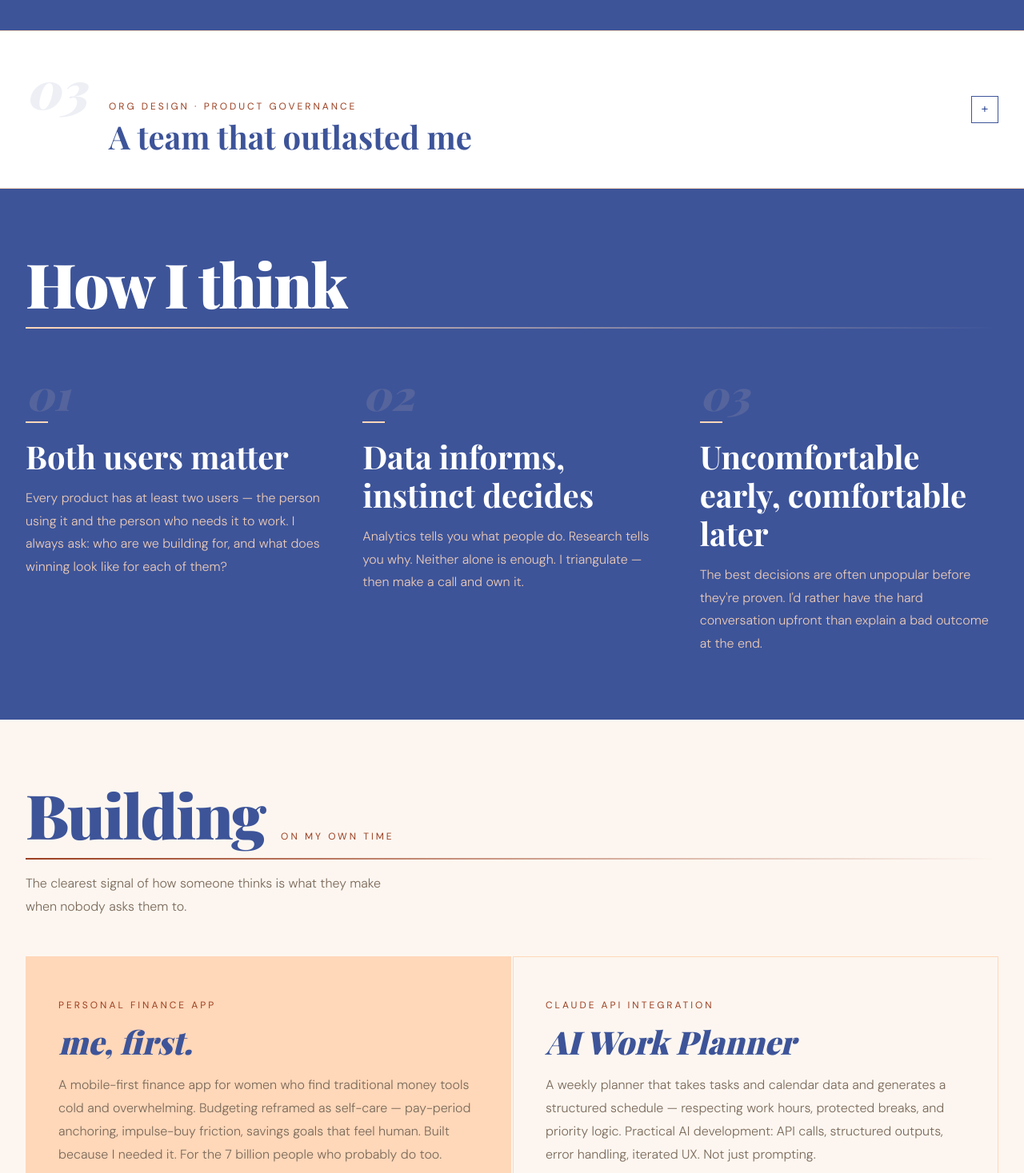
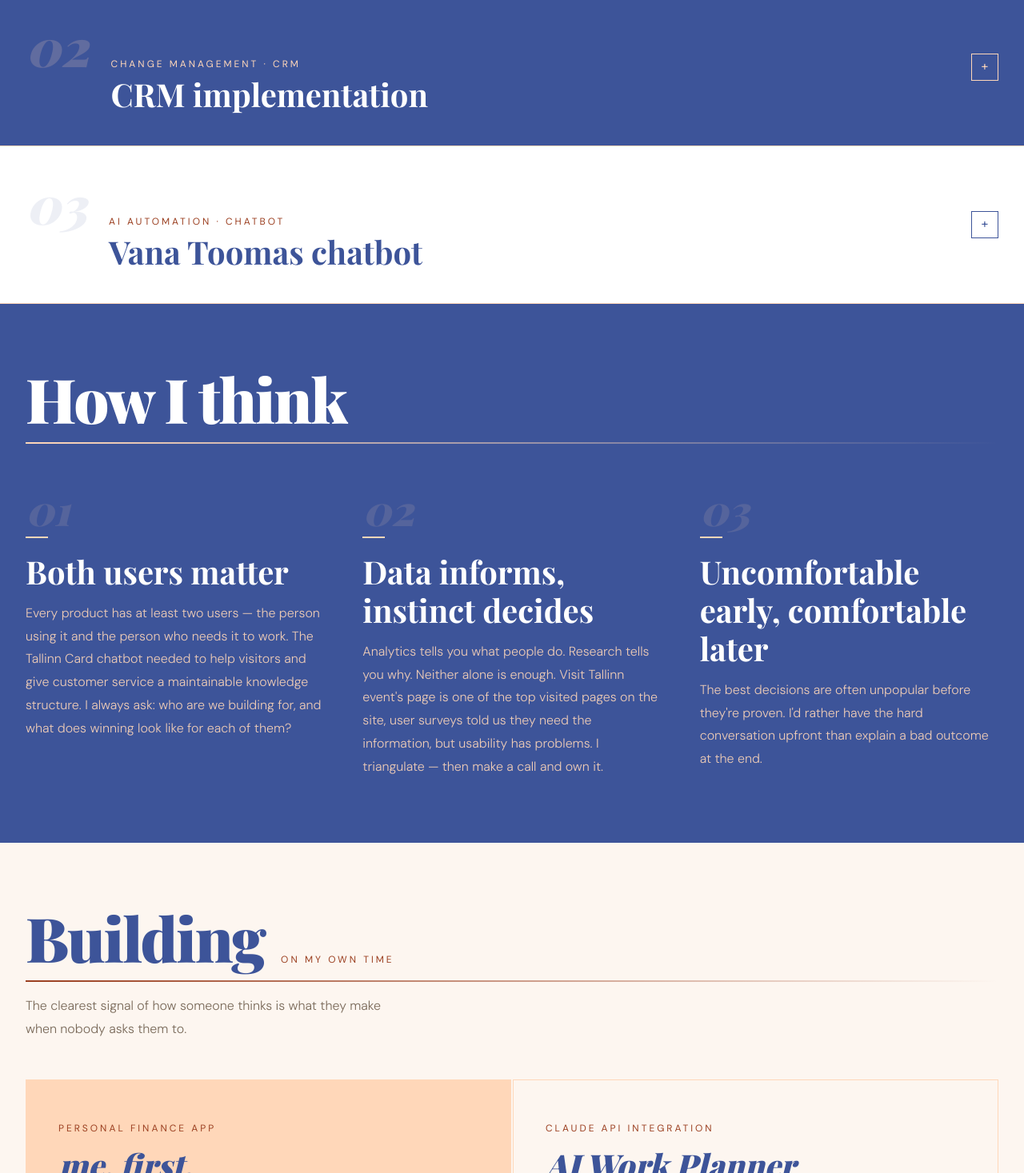
Before and after one commit to miafirst/Portfolio-Mia, a React (Vite) app: page / in a window 1280 px wide. Shown: the part 1183-2650 px from the top of the page at 80% size. Built offline with nearby package versions, Linux system fonts and the light colour scheme; a web font is replaced by a local one.

Commit message:
Update App.jsx

```diff
--- a/src/App.jsx
+++ b/src/App.jsx
@@ -372,8 +372,10 @@ function Hero() {
               animation: "fadeUp 0.7s ease 0.4s both",
             }}
           >
-            Ten years inside one organisation. Every role, every layer. Social
-            science background. Builds things — not just manages them.
+            Ten years inside one organisation - from customer service to owning a portfolio of digital products serving millions of visitors.
+My work sits between people and systems: translating organisational needs into clear requirements, and technical reality back into language teams can act on.
+I care about usability, accessibility, and building products that actually survive real-world use.
+
           </p>
 
           <div
@@ -679,28 +681,28 @@ function Work() {
 
       <Case
         num="01"
-        tag="AI Product · Chatbot"
-        title="Giving tourists a voice at 2am"
-        problem="Our customer service closed at 5pm. Tourists with Tallinn Card problems had no help until the next business day. Meanwhile, our CS team was buried in repeat questions during opening hours."
-        what="I defined the chatbot architecture, launched 'Vana Toomas' in Estonian and English, wrote the content structure, created response templates, iterated on real conversation data, and presented the system to city-level stakeholders."
-        learned="Building for two users simultaneously — the tourist and the CS agent — forces better decisions than optimising for just one."
+        tag="Tallinn Card · App"
+        title="Tallinn Card mobile app"
+        problem="The Tallinn Card mobile app is used by visitors to access museums, transport, and attractions across the city. The system depended on a third-party synchronisation service that announced shutting down. Visitors were also experiencing issues such as cards disappearing from devices and purchase failures."
+        what="I stepped into the situation as the product owner responsible for the service and coordinated the recovery across internal teams and external partners. Working with developers, we delivered a new data exchange layer and a new administrative environment that replaced the failed synchronisation service. Alongside the infrastructure work, I coordinated fixes for recurring reliability issues, implemented analytics tracking to give the product a measurable baseline, and coordinated several UX improvements to make the purchase and usage flow clearer for visitors."
+        learned="Technical failures rarely happen in isolation - they expose weaknesses in ownership, documentation, and system architecture. Recovering the product meant not just fixing the immediate problem but building a structure that could withstand future change."
       />
       <Case
         num="02"
         tag="Change Management · CRM"
-        title="The product that worked before people used it"
-        problem="Our team said they wanted one place for all information. When we built it, they kept using Excel. Workshops, deadlines, user guides — none of it moved the needle. People were overworked and every new tool felt like a burden."
-        what="After exhausting every soft approach, we escalated to a mandate. I had already built a 1,875-record database, dashboards, documentation, and was running daily coaching. The mandate made the work land."
-        learned="Sometimes the uncomfortable decision is the kindest one. The effort you put in before is what makes the hard thing work."
+        title="CRM implementation"
+        problem="Our organisation relied heavily on partnerships with tourism businesses, but information about those relationships lived in scattered spreadsheets, inboxes, and personal notes. Teams agreed that a shared system would help, yet early attempts at introducing one had failed. Every new tool felt like additional overhead, and the idea of a CRM had already developed some quiet resistance."
+        what="I led the implementation of Odoo CRM across the organisation, starting with workshops to map how teams actually worked rather than how the system expected them to work. Based on those workflows I further structured the database, imported and organised more than 1,800 records of contacts and organisations, built dashboards and documentation, and supported colleagues through day-to-day adoption. The system gradually became the central place for tracking cooperation and partner relationships."
+        learned="Adoption problems are rarely technical. People resist systems when they feel like extra work, not when the software is imperfect. The most effective way to introduce a tool is to make it clearly easier than the habits it replaces."
         accent={true}
       />
       <Case
         num="03"
-        tag="Org Design · Product Governance"
-        title="A team that outlasted me"
-        problem="Too many people touching the website, no clear ownership, constant resource drain. A service design training gave us the space to name the problem properly."
-        what="I co-designed and launched a cross-functional web governance team — defined roles, regular syncs, retrospectives, quarterly reviews. Led it for the first years, then stepped back deliberately."
-        learned="The best product work creates systems that don't need you anymore. This team is still running five years later."
+        tag="AI automation · Chatbot"
+        title="Vana Toomas chatbot"
+        problem="Visitors regularly contact the Visit Tallinn support team with questions about attractions  and city services. Many of these questions arrive outside office hours, when tourists are already exploring the city and need answers immediately. At the same time, the customer service team was spending a large portion of their working hours answering the same repetitive questions."
+        what="I designed and launched the Vana Toomas chatbot as a first layer of support for visitors using the website and the mobile app. I defined the conversation structure, created response templates, and built the content architecture around the most common visitor questions. After launching the initial version in English, I developed an Estonian-language version and began reviewing real conversations to refine the system over time. I also presented the chatbot and its approach to stakeholders across the city government as an example of practical AI implementation."
+        learned="AI tools are only useful when they solve a real operational problem. The chatbot needed to work for two audiences at once - visitors looking for quick answers and the support team responsible for maintaining the system behind it."
       />
     </section>
   );
@@ -730,12 +732,12 @@ function Thinking() {
           {
             n: "01",
             title: "Both users matter",
-            body: "Every product has at least two users — the person using it and the person who needs it to work. I always ask: who are we building for, and what does winning look like for each of them?",
+            body: "Every product has at least two users — the person using it and the person who needs it to work. The Tallinn Card chatbot needed to help visitors and give customer service a maintainable knowledge structure. I always ask: who are we building for, and what does winning look like for each of them?",
           },
           {
             n: "02",
             title: "Data informs, instinct decides",
-            body: "Analytics tells you what people do. Research tells you why. Neither alone is enough. I triangulate — then make a call and own it.",
+            body: "Analytics tells you what people do. Research tells you why. Neither alone is enough. Visit Tallinn event's page is one of the top visited pages on the site, user surveys told us they need the information, but usability has problems. I triangulate — then make a call and own it.",
           },
           {
             n: "03",
@@ -838,7 +840,7 @@ function Building() {
           {
             title: "me, first.",
             sub: "Personal Finance App",
-            desc: "A mobile-first finance app for women who find traditional money tools cold and overwhelming. Budgeting reframed as self-care — pay-period anchoring, impulse-buy friction, savings goals that feel human. Built because I needed it. For the 7 billion people who probably do too.",
+            desc: "A mobile-first finance app for women who find traditional money tools cold and overwhelming. Budgeting reframed as self-care — pay-period anchoring, impulse-buy friction, savings goals that feel human. Built because I needed it. Built because traditional finance apps rarely reflect how people actually get paid or spend money.",
             tags: ["React", "UX Design", "Design System", "Product Strategy"],
             bg: C.nude,
           },
```
